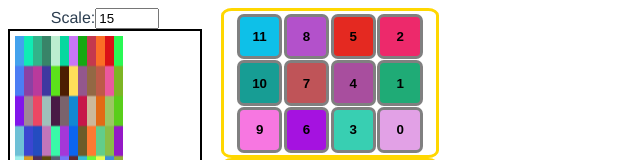
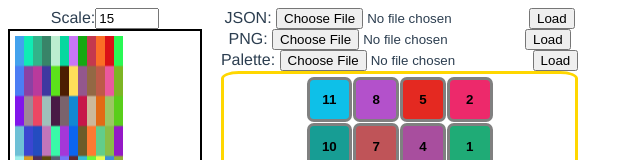
Before and after one commit to mirrorshot/keybow-theme-maker, a Vue app: page / in a window 1280 px wide. Shown: the top 160 px of the page, without its empty margins (0-640 px from the left). Built offline with nearby package versions, Linux system fonts and the light colour scheme.

Commit message:
WIP - loading presets

```diff
--- a/src/App.vue
+++ b/src/App.vue
@@ -26,6 +26,12 @@
       ></renderer>
     </div>
     <div id="right-module">
+      <SaveAndLoad
+      :palette="composerPalette"
+      :frames="frames"
+      @loading-frames="loadFrames"
+      @loading-palette="loadPalette"
+      />
       <div id="animated">
         <animated
         :frames="frames"
@@ -85,13 +91,15 @@ function makeFrames(n) {
 import Composer from "./components/Composer.vue";
 import Renderer from "./components/Renderer.vue";
 import Animated from "./components/Animated.vue";
+import SaveAndLoad from "./components/SaveAndLoad.vue";
 
 export default {
   name: "App",
   components: {
     Composer,
     Renderer,
-    Animated
+    Animated,
+    SaveAndLoad
   },
   data() {
     return {
@@ -100,7 +108,8 @@ export default {
       borderWidth: 2,
       padding: 5,
       currentFrame: 0,
-      frames: makeFrames(20)
+      frames: makeFrames(20),
+      composerPalette: []
     };
   },
   computed: {
@@ -135,6 +144,18 @@ export default {
     }
   },
   methods: {
+    loadFrames(frames) {
+      console.log("loaded new frames", frames);
+      console.log("frames were", this.frames);
+      this.frames.splice(0, this.frames.length);
+      for(let frame in frames) {
+        this.frames.push(frame);
+      }
+      console.log("frames are", this.frames);
+    },
+    loadPalette(palette){
+      this.composerPalette.splice(0, this.composerPalette.length, palette);
+    },
     updateScale() {
       this.scale = parseInt(this.$refs.renderScale.value);
     },
--- /dev/null
+++ b/src/components/SaveAndLoad.vue
@@ -0,0 +1,64 @@
+<template>
+    <div class="controls">
+        <div>
+            <label for="loadingFramesFile">JSON: </label>
+            <input
+            type="file"
+            id="loadingFramesFile"
+            ref="loadingFramesFile" />
+            <button @click="loadJson">Load</button>
+        </div>
+        <div>
+            <label for="loadingFramesImage">PNG: </label>
+            <input
+            type="file"
+            id="loadingFramesImage"
+            ref="loadingFramesImage" />
+            <button @click="loadPng">Load</button>
+        </div>
+        <div>
+            <label for="loadingPaletteFile">Palette: </label>
+            <input
+            type="file"
+            id="loadingPaletteFile"
+            ref="loadingPaletteFile" />
+            <button @click="loadPalette">Load</button>
+        </div>
+    </div>
+</template>
+
+<script>
+export default {
+    name: "SaveAndLoad",
+    props: {
+        palette: {
+            type: Array,
+            required: false,
+            default() {
+                return []
+            }
+        },
+        frames: {
+            type: Array,
+            required: true
+        }
+    },
+    methods: {
+        loadJson() {
+            let reader = new FileReader();
+            reader.onload = function(event) {
+                let loaded = JSON.parse(event.target.result);
+                console.log("parsed input", loaded);
+                this.$emit("loading-frames", loaded);
+            }
+            reader.readAsText(this.$refs.loadingFramesFile.files[0]);
+        },
+        loadPng() {
+            console.log("Loading PNG");
+        },
+        loadPalette() {
+            console.log("Loading palette");
+        }
+    }
+}
+</script>
```
